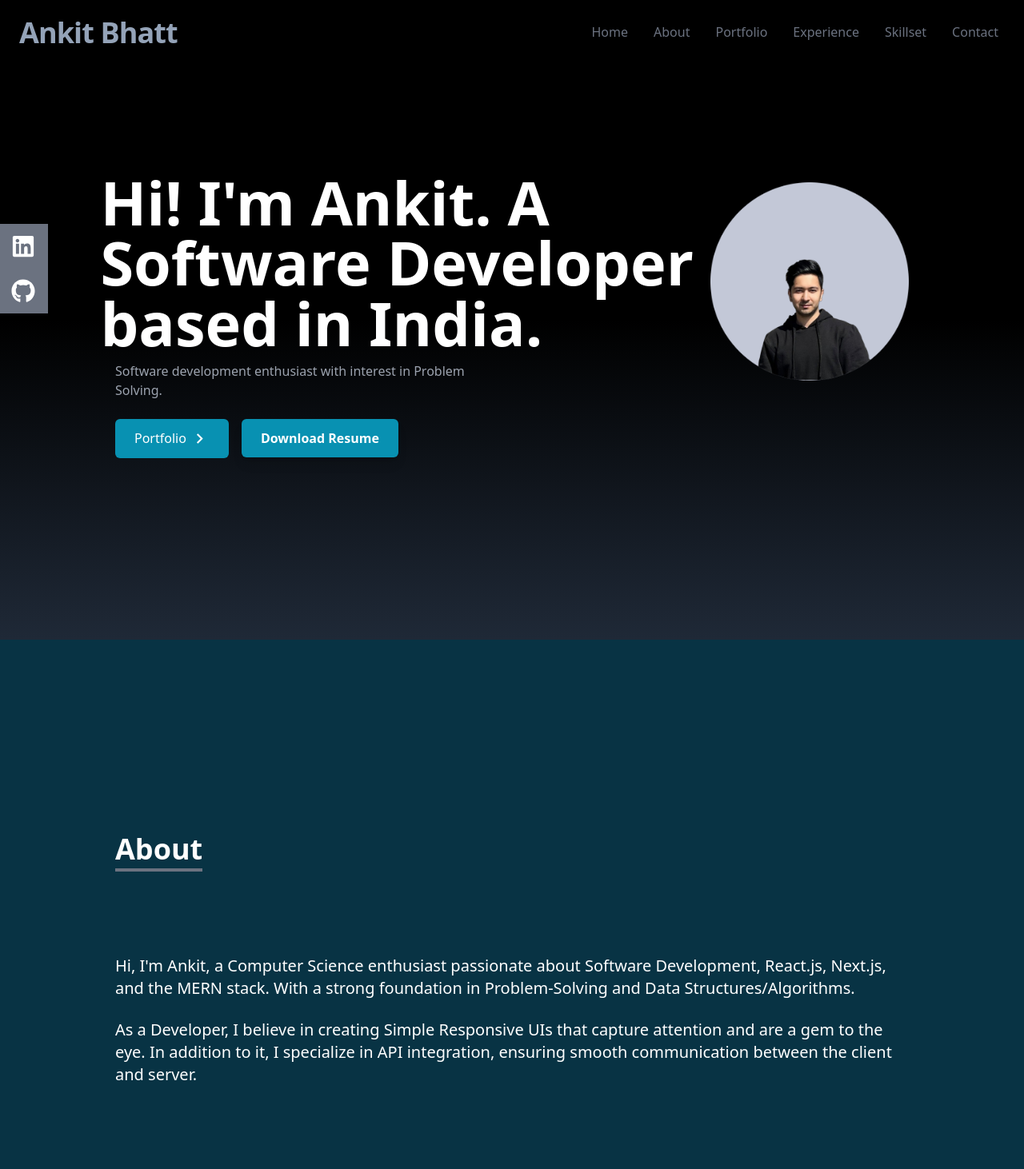
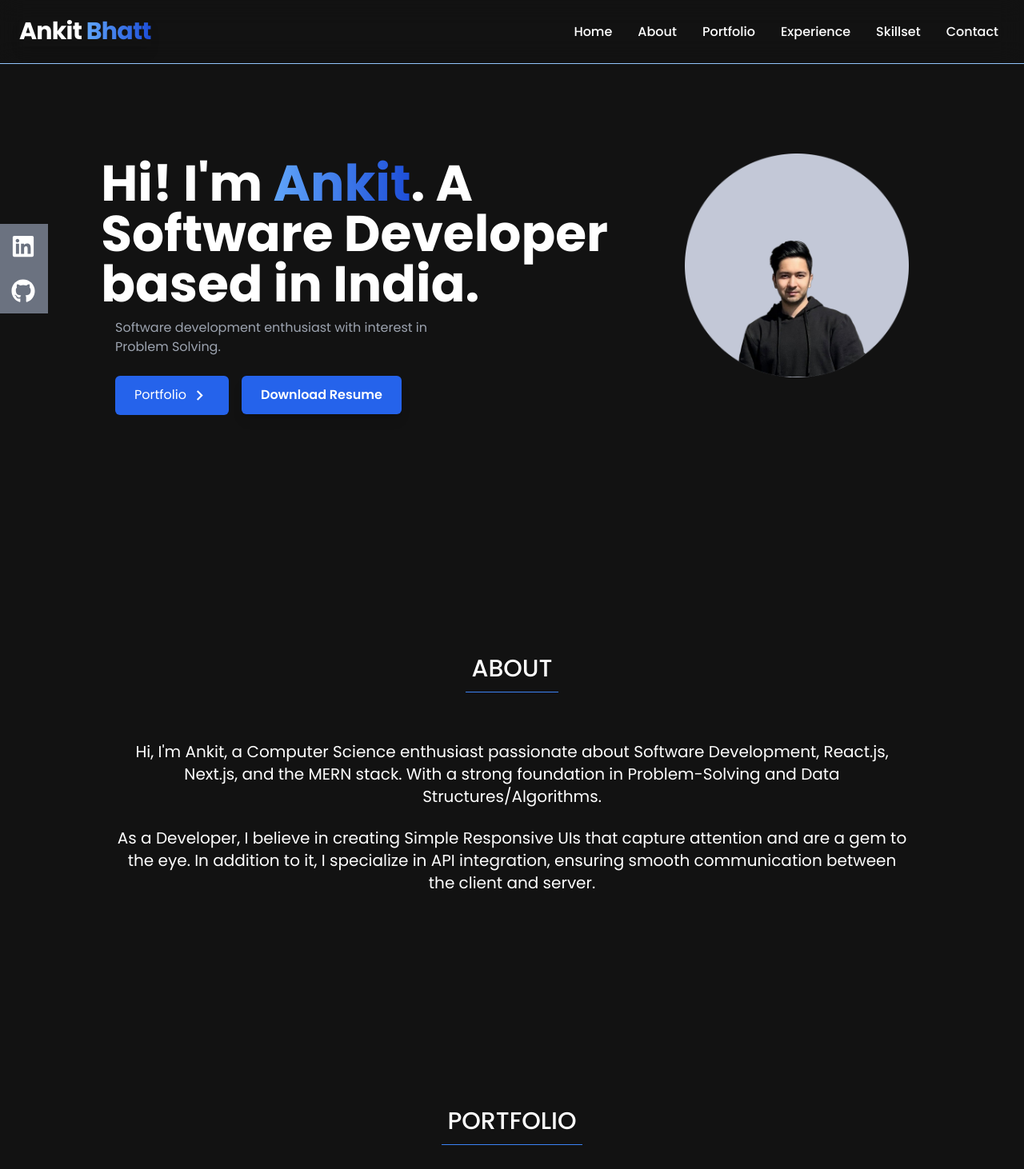
Before and after one commit to ankitbhatt885github/personalportfolio, a React (Create React App) app: page / in a window 1280 px wide. Shown: the top 1462 px of the page at 80% size. Built offline with nearby package versions, Linux system fonts and the light colour scheme.

Commit message:
updated the design elements

```diff
--- a/src/components/About.jsx
+++ b/src/components/About.jsx
@@ -7,15 +7,17 @@ const About = () => {
 
 
 
-        <div name="about" className="w-full h-screen text-white bg-cyan-950">
-        <div className="max-w-screen-lg p-4 mx-auto flex flex-col justify-center w-full h-full">
+    <div name="about" className="w-full h-screen text-white  ">
+      <div className="max-w-screen-lg p-4 mx-auto flex flex-col justify-center w-full h-full ">
         <div className="pb-8">
-            <p className="text-4xl font-bold inline border-b-4 border-gray-500">About</p>
+        <div className="text-center">
+        <span className='  text-white px-2 py-2 text-3xl font-medium border-b border-blue-500'>ABOUT</span>
+          </div>
         </div>
 
         {/* Parallax effect for the first text */}
         <motion.p
-            className="text-xl mt-20"
+          className="text-xl mt-10 text-center"
           initial={{ opacity: 0, y: 30 }}
           whileInView={{ opacity: 1, y: 0 }}
           transition={{ duration: 1, ease: 'easeOut' }}
@@ -26,7 +28,7 @@ const About = () => {
 
         {/* Parallax effect for the second text */}
         <motion.p
-            className="text-xl"
+          className="text-xl text-center"
           initial={{ opacity: 0, y: 30 }}
           whileInView={{ opacity: 1, y: 0 }}
           transition={{ duration: 1, ease: 'easeOut', delay: 0.3 }}
--- a/src/components/Contact.jsx
+++ b/src/components/Contact.jsx
@@ -3,11 +3,18 @@ import React from "react";
 const Contact = () => {
     return (
 
-        <div name='contact' className="w-full h-screen bg-cyan-950 p-4 text-white">
+        <div name='contact' className="w-full h-screen   p-2 text-white">
             <div className="flex flex-col p-4 justify-center max-w-screen-lg mx-auto h-full">
                 <div className="pb-8">
-                    <p className="text-4xl font-bold inline border-b-4 border-gray-500">Contact</p>
-                    <p className="py-6">Submit the form below to get in touch with me</p>
+                    <div className="text-center">
+                        <span className='  text-white px-2 py-2 text-3xl font-medium border-b border-blue-500'>CONTACT</span>
+                    </div>
+                    <div className="text-center mb-10">
+
+                        <h2 className='text-3xl lg:text-3xl mt-10 '>Submit the form below to get in touch with me</h2>
+
+                    </div>
+
                 </div>
 
                 <div className=" flex justify-center items-center">
@@ -16,9 +23,9 @@ const Contact = () => {
 
                         <input type="text" name="email" placeholder="Enter Your Email" className="p-2 bg-transparent border-2 rounded-md text-white focus:outline-none" />
 
-                        <textarea name="message" placeholder="Enter Your Message"     rows="10" className="p-2 bg-transparent border-2 rounded-md text-white focus:outline-none "></textarea>
+                        <textarea name="message" placeholder="Enter Your Message" rows="10" className="p-2 bg-transparent border-2 rounded-md text-white focus:outline-none "></textarea>
 
-                        <button className="text-white  bg-cyan-600 px-6 py-3 my-8 mx-auto flex items-center rounded-md hover:scale-110 duration-300">Let's Talk</button>
+                        <button className="text-white  bg-blue-600 px-6 py-3  mt-8 mx-auto flex items-center rounded-md hover:scale-110 hover:bg-blue-700 duration-300">Let's Talk</button>
                     </form>
                 </div>
             </div>
--- a/src/components/Experience.jsx
+++ b/src/components/Experience.jsx
@@ -62,13 +62,13 @@ const Experience = () => {
       src: typescImg,
       title: "TypeScript",
       style: "shadow-sky-400",
-        } ,
+    },
     {
       id: 7,
       src: nextjsImg,
       title: "Next.js",
       style: "shadow-gray-500",
-        } ,
+    },
 
 
     {
@@ -100,13 +100,21 @@ const Experience = () => {
 
 
   return (
-        <div name='experience' className="bg-cyan-950 w-full h-full pt-10 md:pt-0">
+    <div name='experience' className=" w-full h-full pt-10 md:pt-0">
 
       <div className="max-w-screen-lg mx-auto p-4 flex flex-col justify-center w-full h-full text-white">
         <div>
-                    <p className="text-4xl font-bold border-b-4 border-gray-500 p-2 inline">
-                        Experience</p>
-                    <p className="py-6">The following are the technologies I have experience in:</p>
+          <div className="text-center">
+            <span className='  text-white px-2 py-2 text-3xl font-medium border-b border-blue-500'>EXPERIENCE</span>
+          </div>
+
+          <div className="text-center mb-10">
+
+<h2 className='text-3xl lg:text-3xl mt-10 '>The following are the technologies I have experience in: </h2>
+
+</div>
+
+
           <div>
 
 
--- a/src/components/Home.jsx
+++ b/src/components/Home.jsx
@@ -11,7 +11,7 @@ import { Link } from "react-scroll";
 
 const Home = () => {
   return (
-        <div name="home" className="h-screen w-full bg-gradient-to-b from-black via-black to-gray-800  ">
+    <div name="home" className="w-full mt-16 lg:mt-20">
 
       <div className="max-w-screen-lg mx-auto flex flex-col items-center justify-center h-full px-4 md:flex-row">
 
@@ -19,17 +19,17 @@ const Home = () => {
 
 
           <motion.h2
-        className="text-4xl sm:text-7xl font-bold text-white"
+            className="text-3xl lg:text-6xl font-bold text-white text-center lg:text-left"
             initial={{ opacity: 0, y: 50 }} // Entrance animation: start hidden and slide up
             animate={{ opacity: 1, y: 0 }} // End state: visible and at normal position
             transition={{ duration: 1, ease: 'easeOut' }} // Duration and easing for entrance
             whileInView={{ scale: 1.05 }} // Permanent animation: slight zoom-in effect
             viewport={{ once: true }} // Only trigger entrance animation once
           >
-        Hi! I'm Ankit. A Software Developer based in India.
+            Hi! I'm <span className="bg-gradient-to-r from-blue-400 to-blue-700 text-transparent bg-clip-text">Ankit</span>. A Software Developer based in India.
           </motion.h2>
           <motion.p
-        className="text-gray-400 py-4 max-w-md"
+            className="text-gray-400 py-4 max-w-md text-center lg:text-left"
             initial={{ opacity: 0, x: -50 }} // Entrance animation: start hidden and slide from left
             animate={{ opacity: 1, x: 0 }} // End state: fully visible at normal position
             transition={{ duration: 1, ease: 'easeOut', delay: 0.3 }} // Duration, easing, and delay for entrance
@@ -51,7 +51,7 @@ const Home = () => {
                 to="portfolio"
                 smooth
                 duration={500}
-      className="group text-white w-fit px-6 py-3 my-2 flex items-center rounded-md bg-cyan-600"
+                className="group text-white w-fit px-6 py-3 my-2 flex items-center rounded-md bg-blue-600"
               >
                 Portfolio
                 <span className="group-hover:rotate-90 duration-300">
@@ -63,7 +63,7 @@ const Home = () => {
               <a
                 href="/Resume_Ankit_2024.pdf" // Path to your PDF file in the public folder
                 download="Ankit_Resume.pdf" // Default name for the downloaded file
-      className="inline-flex items-center px-6 py-3 font-semibold text-white bg-cyan-600 hover:bg-cyan-700 rounded-md shadow-lg transition-transform transform hover:scale-105"
+                className="inline-flex items-center px-6 py-3 font-semibold text-white bg-blue-600 hover:bg-blue-700 rounded-md shadow-lg transition-transform transform hover:scale-105"
               >
                 <span>Download Resume</span>
               </a>
@@ -71,21 +71,13 @@ const Home = () => {
             </div>
           </motion.div>
 
-    {/* <div className="flex justify-center items-center">
-      <a
-        href="/resume.pdf" // Path to your PDF file in the public folder
-        download="Ankit_Resume.pdf" // Default name for the downloaded file
-        className="inline-flex items-center px-6 py-3 mt-4 font-semibold text-white bg-cyan-600 hover:bg-cyan-700 rounded-md shadow-lg transition-transform transform hover:scale-105"
-      >
-        <span>Download My Resume</span>
-      </a>
-    </div> */}
+
         </div>
 
         <div>
 
           {/* For mobile it is small width else for desktop the width is full  */}
-                    <img src={MainImage} alt="my profile" className="  mx-auto w-2/3 pb-4 md:w-full lg:pb-24"/>
+          <img src={MainImage} alt="my profile" className=" mt-8 mx-auto w-2/3 pb-4 md:w-full lg:pb-24" />
         </div>
       </div>
 
--- a/src/components/NavBar.jsx
+++ b/src/components/NavBar.jsx
@@ -34,12 +34,12 @@ const NavBar = () => {
       ];
     return (
 
-        <div className="flex justify-between items-center w-full h-20 px-4 text-white bg-black fixed z-40">
+        <div className="flex justify-between items-center w-full h-20 px-4 text-white sticky top-0 z-50 border-b backdrop-blur-lg border-blue-300">
 
             {/* fixed class fixes navbar on top  */}
 
             <div>
-            <h1 className="text-4xl font-bold text-slate-400 tracking-tight leading-tight shadow-lg transform hover:scale-105 transition-transform duration-300 ease-in-out ml-2">Ankit Bhatt</h1>
+            <h1 className="text-3xl font-bold text-white tracking-tight leading-tight shadow-lg transform  ml-2">Ankit <span className="bg-gradient-to-r from-blue-400 to-blue-700 text-transparent bg-clip-text">Bhatt</span></h1>
 
             </div>
 
@@ -50,7 +50,7 @@ const NavBar = () => {
             {links.map(({ id, link }) => (
           <li
             key={id}
-            className="px-4 cursor-pointer capitalize font-medium text-gray-500 hover:scale-105 hover:text-cyan-500 duration-200"
+            className="px-4 cursor-pointer capitalize font-medium text-white hover:scale-105 hover:text-blue-400 duration-200"
           >
 
             {/* Link is the attribute for smooth scroll  */}
@@ -71,14 +71,14 @@ const NavBar = () => {
             {/* if nav is true then only show the list items  */}
             {/* It is specially for mobile screens */}
             {nav && (
-        <ul className="flex flex-col justify-center items-center absolute top-0 left-0 w-full h-screen bg-gradient-to-b from-black to-gray-800 text-gray-500">
+        <ul className="flex flex-col justify-center items-center absolute top-0 left-0 w-full h-screen bg-gradient-to-b from-black to-gray-800 text-white">
           {links.map(({ id, link }) => (
             <li
               key={id}
-              className="px-4 cursor-pointer capitalize py-6 text-4xl"
+              className="px-4 cursor-pointer capitalize py-4 text-3xl"
             >
 
-                {/* Once we click on any link in Hamburger mention we smoothly scroll and close the Menu also  */}
+
               <Link
                 onClick={() => setNav(!nav)}
                 to={link}
--- a/src/components/Portfolio.jsx
+++ b/src/components/Portfolio.jsx
@@ -78,12 +78,19 @@ const Portfolio = () => {
 
   ];
   return (
-    <div name="portfolio" className="bg-gradient-to-b from-black to-gray-800 w-full text-white h-full ">
+    <div name="portfolio" className="  w-full text-white h-full mb-10 lg:mb-40 ">
 
       <div className="max-w-screen-lg p-4 mx-auto flex flex-col justify-center w-full h-full">
         <div className="pb-8">
-          <p className="text-4xl font-bold inline border-b-4 border-gray-500">Portfolio</p>
-          <p className="py-6">Check out some of my Personal Projects</p>
+          <div className="text-center">
+            <span className='  text-white px-2 py-2 text-3xl font-medium border-b border-blue-500'>PORTFOLIO</span>
+          </div>
+          <div className="text-center mb-10">
+
+            <h2 className='text-3xl lg:text-4xl mt-10 '>Check out some of my Personal Projects  </h2>
+
+          </div>
+
         </div>
 
 
--- a/src/index.css
+++ b/src/index.css
@@ -1,6 +1,10 @@
- /* Tailwind is Mobile first  */
-
+ @import url('https://fonts.googleapis.com/css2?family=Poppins:ital,wght@0,100;0,200;0,300;0,400;0,500;0,600;0,700;0,800;0,900;1,100;1,200;1,300;1,400;1,500;1,600;1,700;1,800;1,900&family=Roboto:ital,wght@0,100;0,300;0,400;0,500;0,700;0,900;1,100;1,300;1,400;1,500;1,700;1,900&display=swap');
 
  @tailwind base;
  @tailwind components;
  @tailwind utilities;
+
+ :root{
+    font-family: "Poppins", sans-serif;
+    color-scheme: dark;
+  }
```
Also changed, not shown: src/App.js (+7 -0 lines), src/components/Skillset.jsx (+12 -10 lines). Lines whose indentation alone changed are shown as unchanged.
